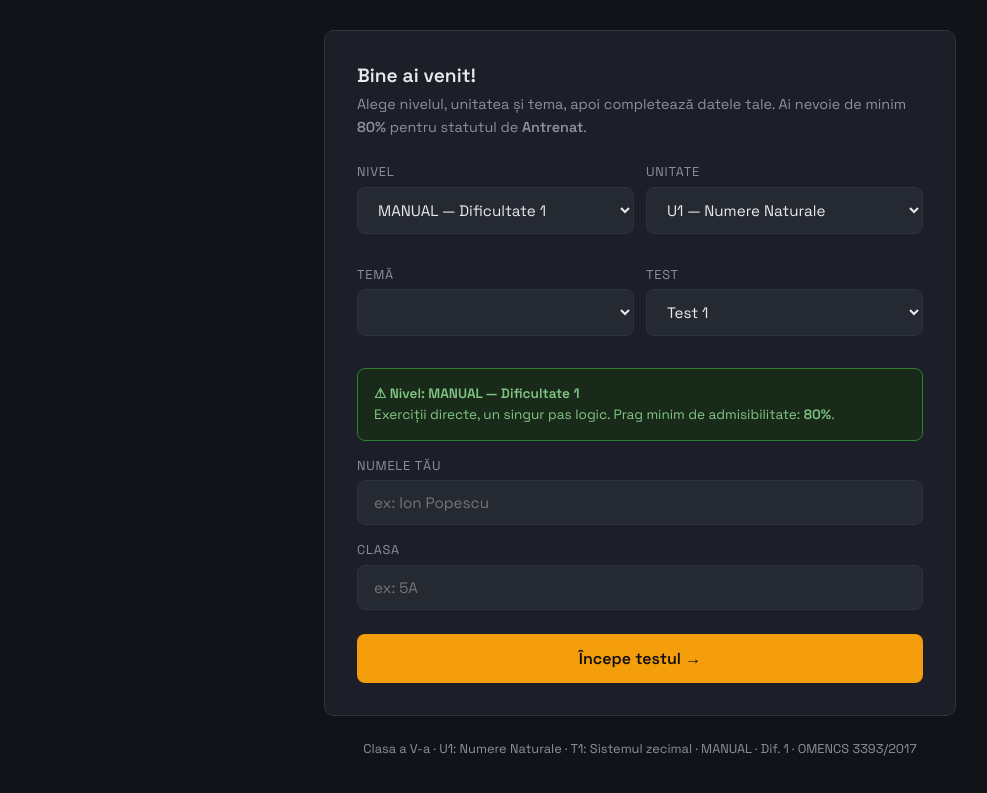
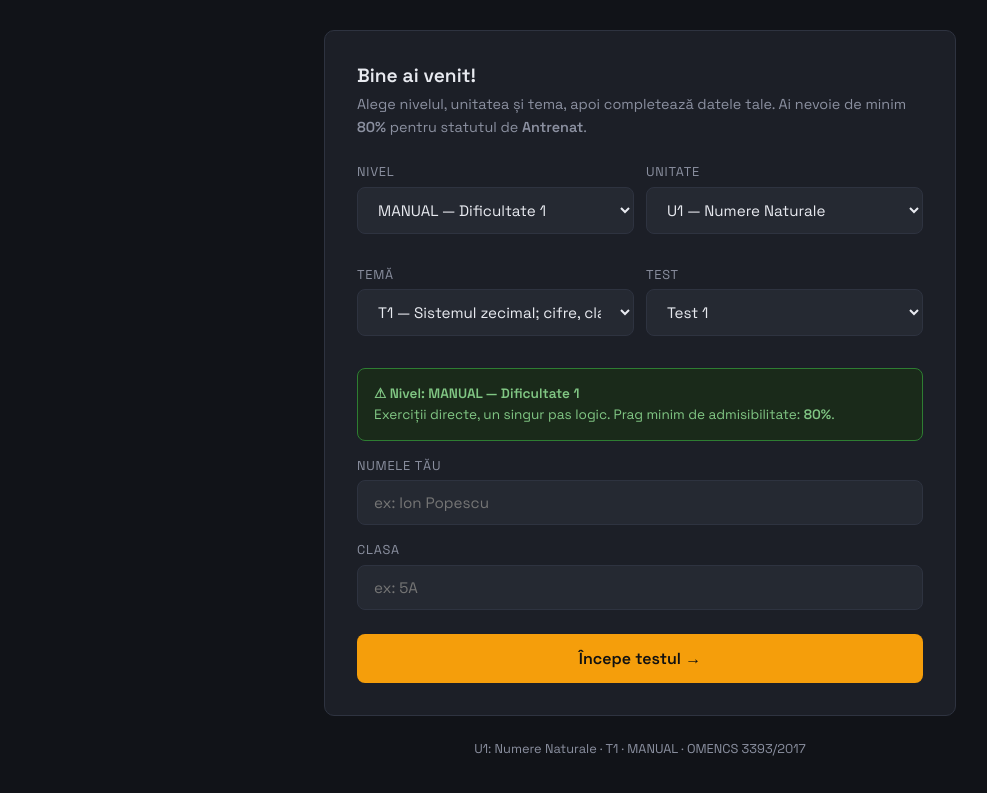
Before and after one commit to Laurst2710/SpeedyMate5, a website: page TESTE/index.html in a window 1280 px wide. Shown: the part 67-860 px from the top of the page, without its empty margins (0-987 px from the left). Drawn offline with Linux system fonts and the light colour scheme.

Commit message:
Call updateUnitate on page loadv7
Added a call to updateUnitate function on page load.

```diff
--- a/TESTE/index.html
+++ b/TESTE/index.html
@@ -571,6 +571,9 @@
   document.querySelectorAll('.screen').forEach(s => s.classList.remove('active'));
   document.getElementById(id).classList.add('active');
 }
+
+// Initializare la incarcare
+updateUnitate();
 </script>
 </body>
 </html>
```
